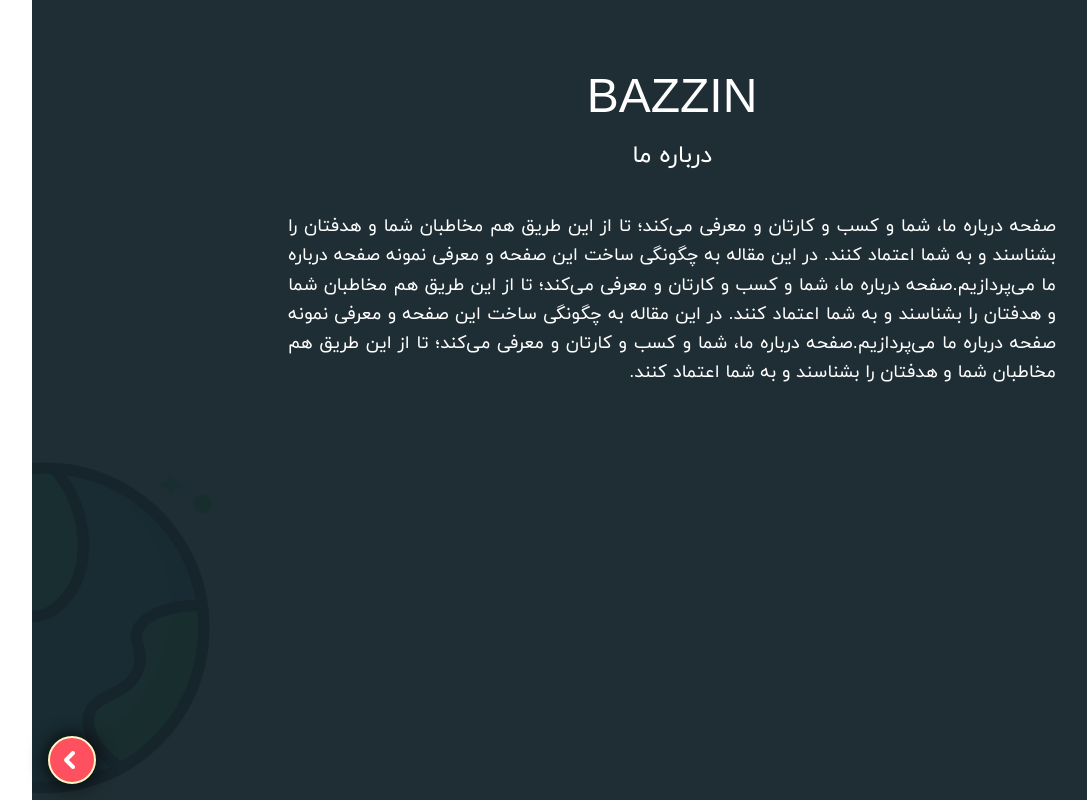
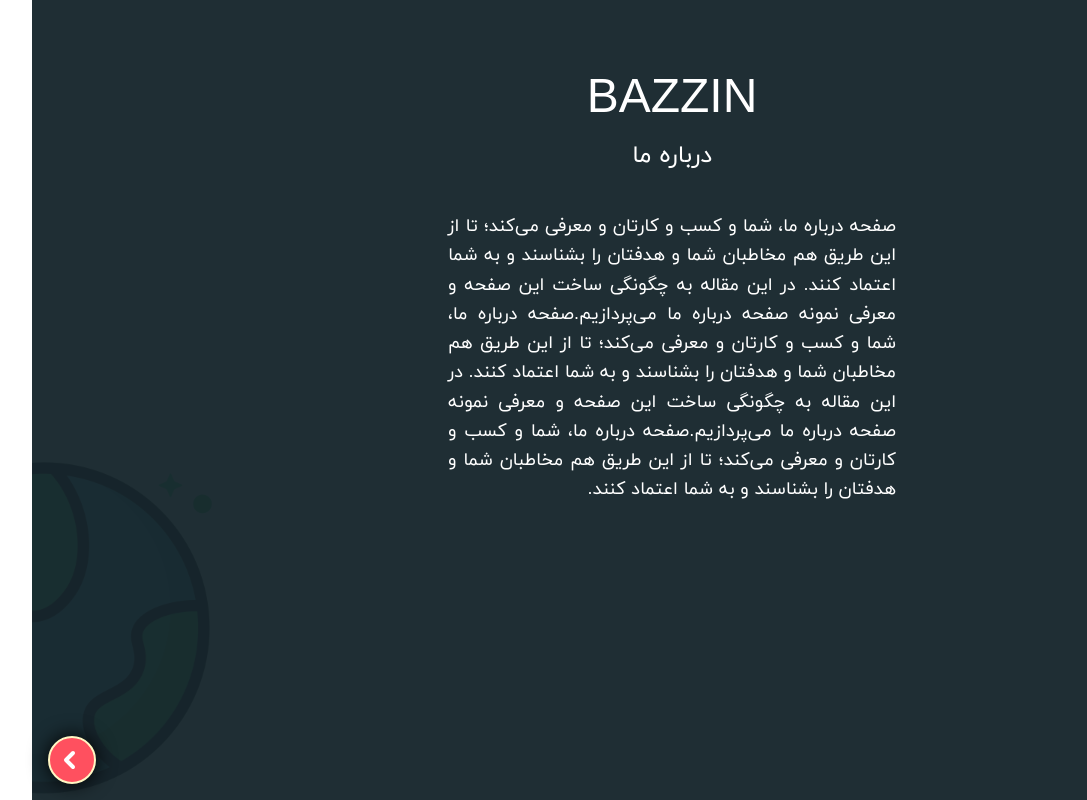
Before and after one commit to sinaAminiNextJs/bazzin, a Next.js app: page /about in a window 1280 px wide. Shown: the whole page, without its empty margins (31-1118 px from the left). Built offline with nearby package versions, Linux system fonts and the light colour scheme; a web font is replaced by a local one.

Commit message:
change some styles

```diff
--- a/app/about/page.tsx
+++ b/app/about/page.tsx
@@ -18,7 +18,7 @@ export default function About() {
       </div>
       <h1 className="text-5xl font-madimi mt-10">BAZZIN</h1>
       <p className="text-2xl mt-5">درباره ما</p>
-      <p className="mt-10 text-lg leading-relaxed text-justify max-w-3xl mx-auto font-iranyekan">
+      <p className="mt-10 text-lg leading-relaxed text-justify max-w-md mx-auto font-iranyekan">
         صفحه درباره ما، شما و کسب و کارتان و معرفی می‌کند؛ تا از این طریق هم
         مخاطبان شما و هدفتان را بشناسند و به شما اعتماد کنند. در این مقاله به
         چگونگی ساخت این صفحه و معرفی نمونه صفحه درباره ما می‌پردازیم.صفحه درباره
--- a/app/earthThD/AR-Description/page.tsx
+++ b/app/earthThD/AR-Description/page.tsx
@@ -24,7 +24,7 @@ export default function About() {
       </div>
       <h1 className="text-5xl font-madimi mt-10">BAZZIN</h1>
       <p className="text-2xl mt-5">واقعیت افزوده یا فناوری AR</p>
-      <p className="my-10 text-lg leading-relaxed text-justify max-w-3xl mx-auto font-iranyekan">
+      <p className="my-10 text-lg leading-relaxed text-justify max-w-md mx-auto font-iranyekan">
         می‌توان در یک جمله گفت که واقعیت افزوده، ترکیب هم‌زمان دنیای واقعی با
         تصاویر مجازی است، در واقع به کمک واقعیت افزوده علاوه بر عناصر موجود در
         دنیای واقعی، نمای فیزیک زندۀ دیگری به‌صورت مستقیم و گاهی غیرمستقیم اضافه
@@ -34,7 +34,7 @@ export default function About() {
       </p>
       <button
         onClick={() => router.push("/earthThD/AR-Earth")}
-        className="w-full min-w-60 text-black h-15 bg-myorange rounded-2xl border-0 border-b-8 border-b-myorangeLight font-iranyekan text-xl active:translate-y-[2px] active:scale-95 transition-all duration-100"
+        className="w-full max-w-md min-w-60 text-black h-15 bg-myorange rounded-2xl border-0 border-b-8 border-b-myorangeLight font-iranyekan text-xl active:translate-y-[2px] active:scale-95 transition-all duration-100"
       >
         واقعیت افزوده (AR){" "}
       </button>
```
